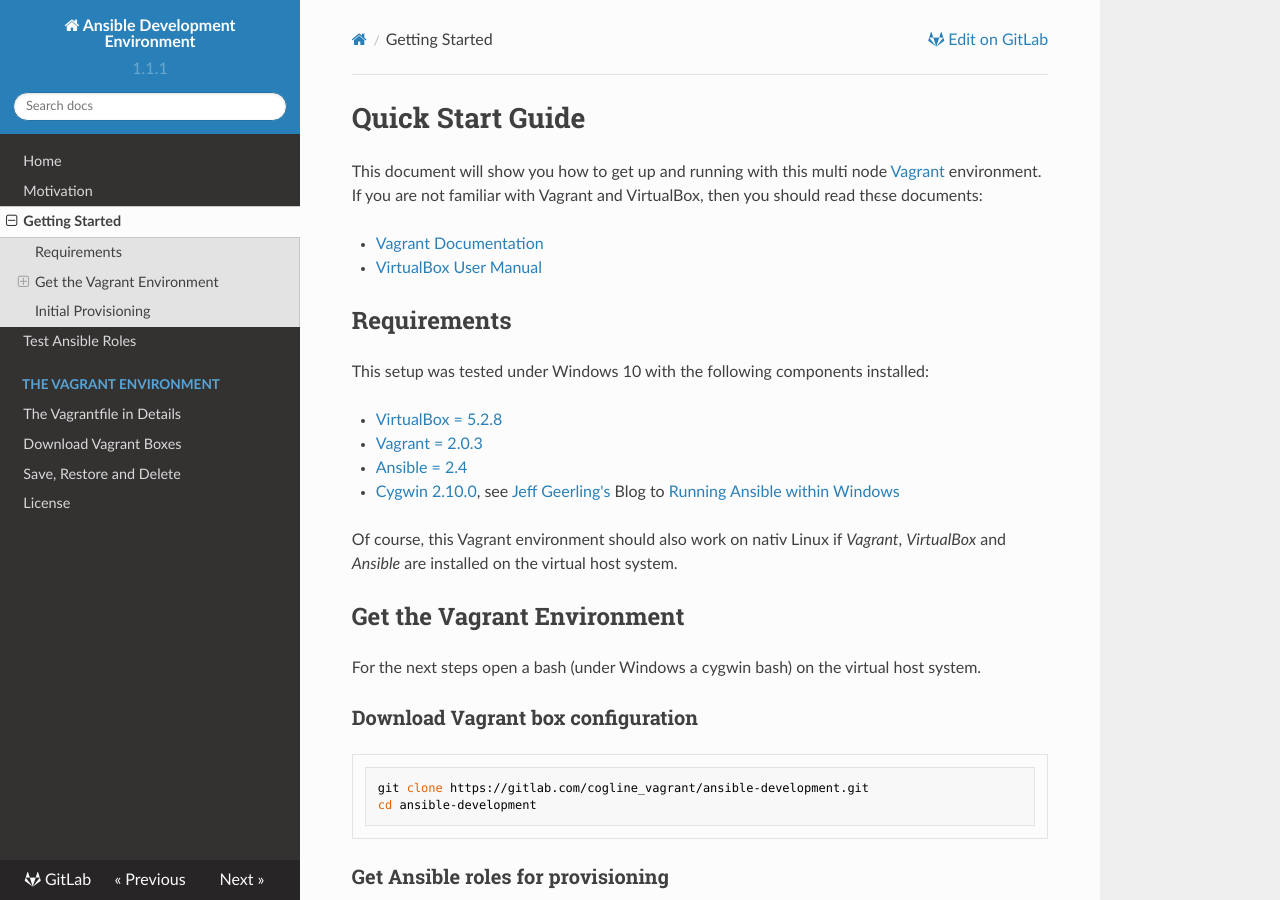
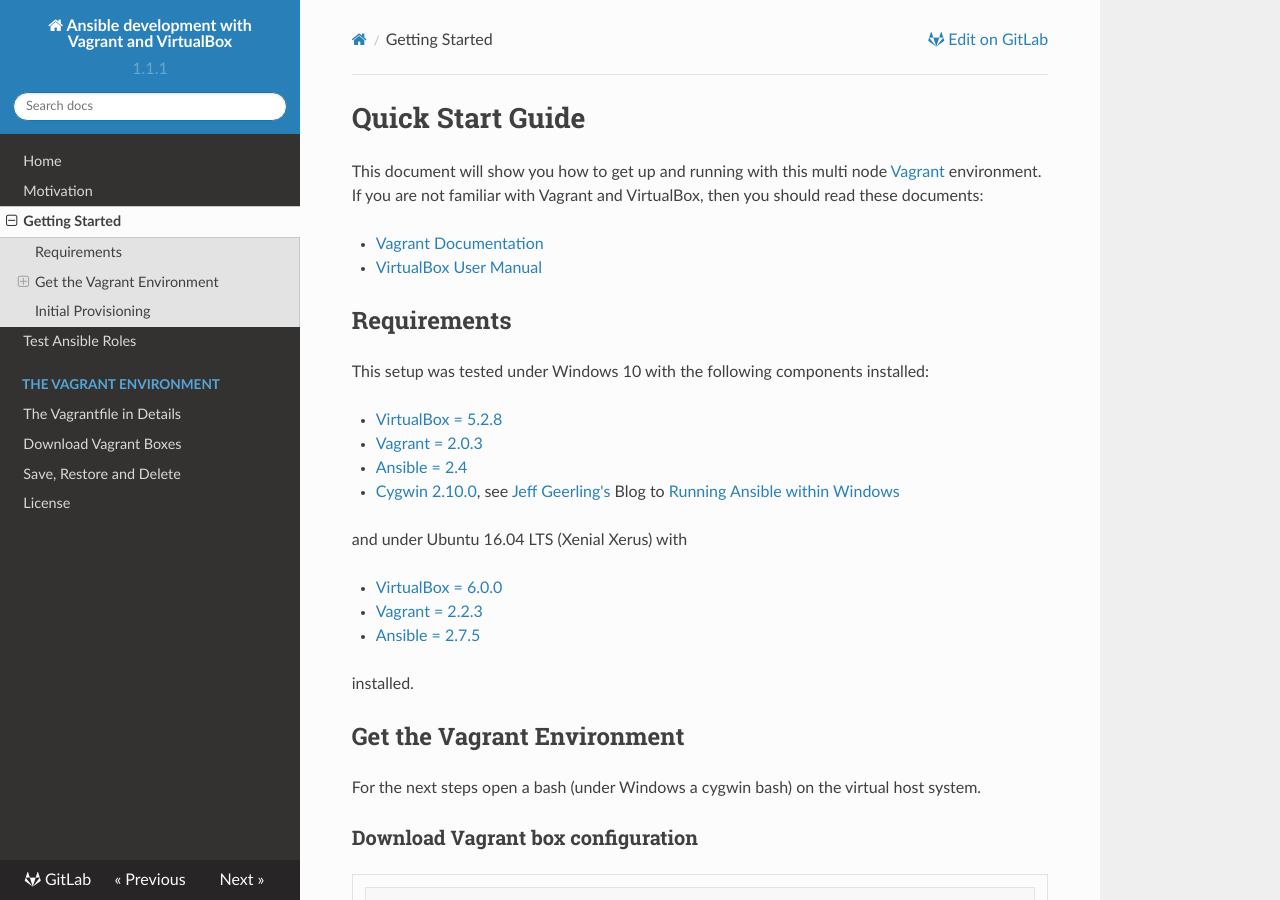
Before and after one commit to coglinev3/ansible-development, an MkDocs documentation site: the page built from docs/getting_started.md, in a window 1280 px wide and 900 px high. Built offline with MkDocs 1.6.1, drawn with Linux system fonts in a browser that asks for light colours; nearby versions of some CDN libraries; old or Windows-style settings are respelled for this version of MkDocs; some of the changed text lies outside the part shown.

Commit message:
documentation changed

```diff
--- a/docs/getting_started.md
+++ b/docs/getting_started.md
@@ -2,7 +2,7 @@
 
 This document will show you how to get up and running with this multi node
 [Vagrant](https://www.vagrantup.com/ "Vagrant") environment. If you are not
-familiar with Vagrant and  VirtualBox, then you should read thєse documents:
+familiar with Vagrant and  VirtualBox, then you should read these documents:
 
 * [Vagrant Documentation](https://www.vagrantup.com/docs/index.html "Vagrant Documentation")
 * [VirtualBox User Manual](https://www.virtualbox.org/manual/ "VirtualBox User Manual")
@@ -17,8 +17,13 @@ This setup was tested under Windows 10 with the following components installed:
 * [Ansible = 2.4](http://docs.ansible.com/ansible/)
 * [Cygwin 2.10.0](https://www.cygwin.com/), see [Jeff Geerling's](https://www.jeffgeerling.com/) Blog to [Running Ansible within Windows](http://www.jeffgeerling.com/blog/running-ansible-within-windows)
 
-Of course, this Vagrant environment should also work on nativ Linux if
-*Vagrant*, *VirtualBox* and *Ansible* are installed on the virtual host system.
+and under Ubuntu 16.04 LTS (Xenial Xerus) with
+
+* [VirtualBox = 6.0.0](https://www.virtualbox.org/)
+* [Vagrant = 2.2.3](https://www.vagrantup.com/)
+* [Ansible = 2.7.5](http://docs.ansible.com/ansible/)
+
+installed.
 
 
 ## Get the Vagrant Environment
--- a/mkdocs.yml
+++ b/mkdocs.yml
@@ -1,6 +1,6 @@
 ---
-site_name: Ansible Development Environment
-site_description: A development environmwnt for Ansible with Vagrant and VirtualBox.
+site_name: Ansible development with Vagrant and VirtualBox
+site_description: A development environment for Ansible with Vagrant and VirtualBox.
 site_author: Cogline.v3
 
 repo_url: https://gitlab.com/cogline_vagrant/ansible-development
```
Also changed, not shown: other parts of docs/getting_started.md (+1 -1 lines), docs/index.md (+2 -1 lines), docs/test_ansible_roles.md (+1 -1 lines), docs/vagrant_environment/vagrantfile.md (+2 -2 lines).
